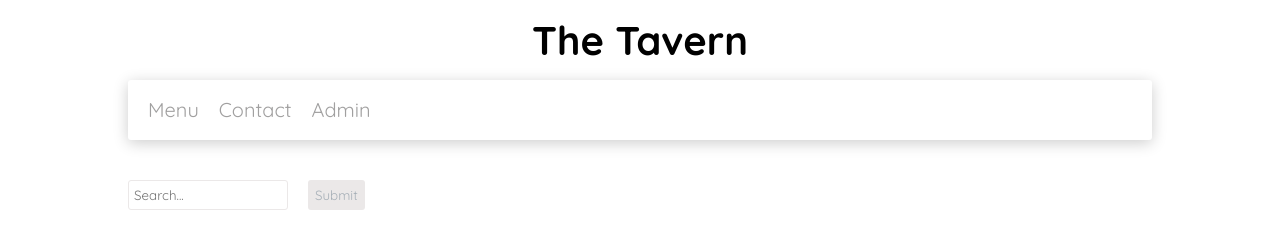
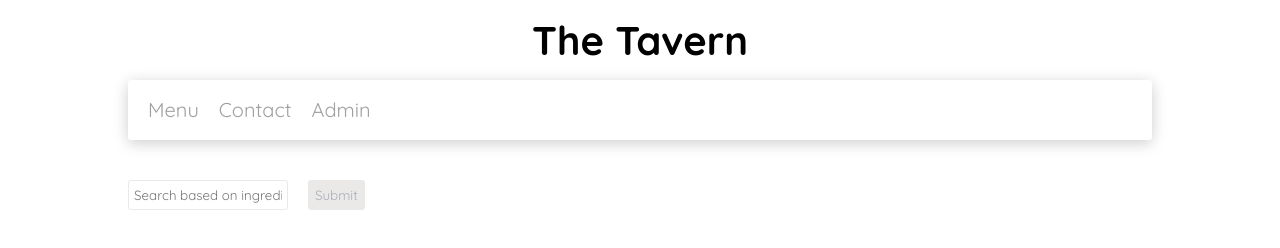
Before and after one commit to radu-musat/teme-siit, a plain HTML site: page week-10-ajax-restaurant-menu/index.html in a window 1280 px wide. Drawn offline with Linux system fonts and the light colour scheme; no server answers.

Commit message:
edited index page search placeholder

```diff
--- a/week-10-ajax-restaurant-menu/index.html
+++ b/week-10-ajax-restaurant-menu/index.html
@@ -34,7 +34,7 @@
         <div class="container">
             <form class="form">
                 <label>
-                    <input type="text" placeholder="Search...">
+                    <input type="text" placeholder="Search based on ingredients...">
                 </label>
                 <label>
                     <input class="button" type="submit">
```
